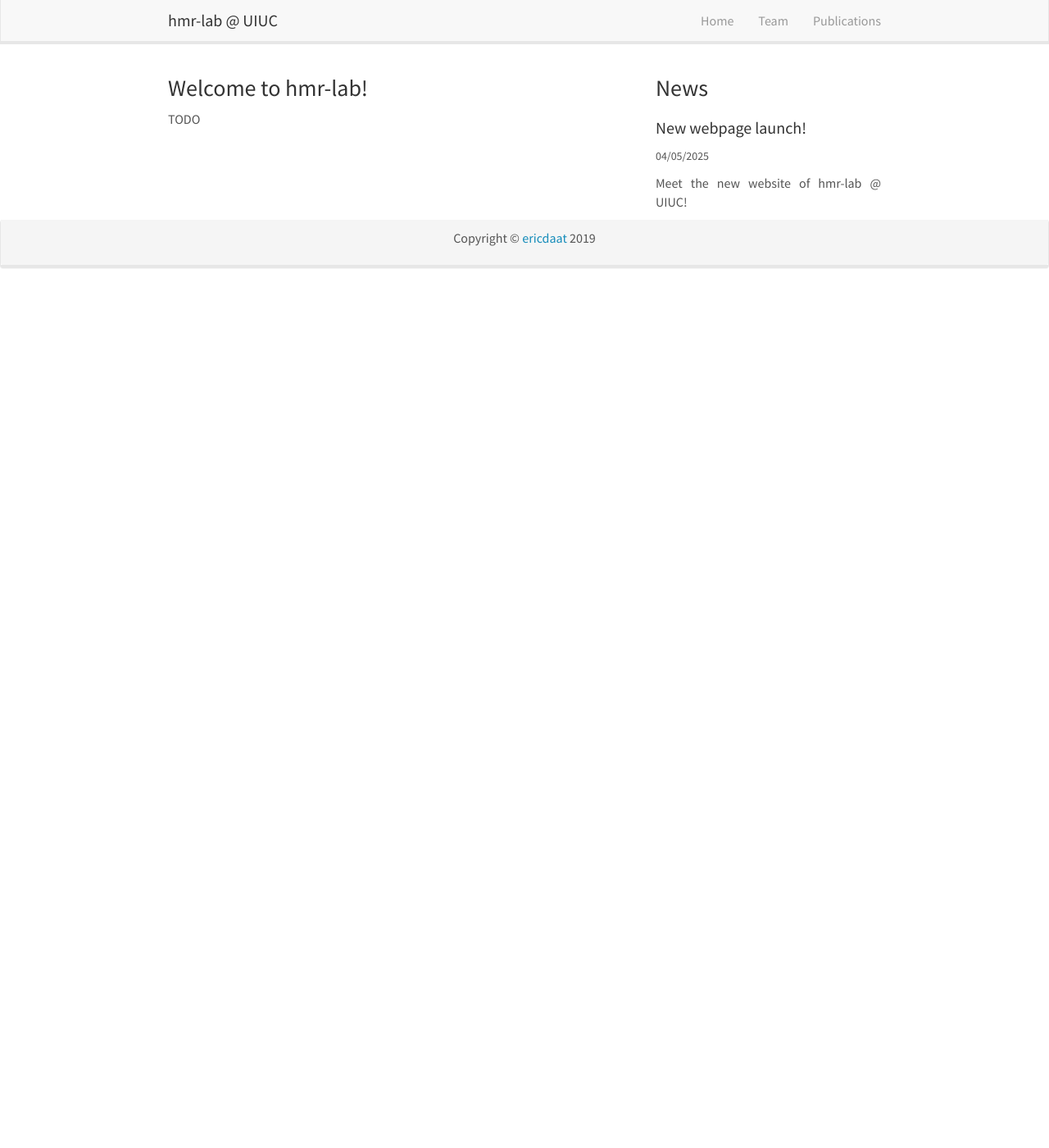
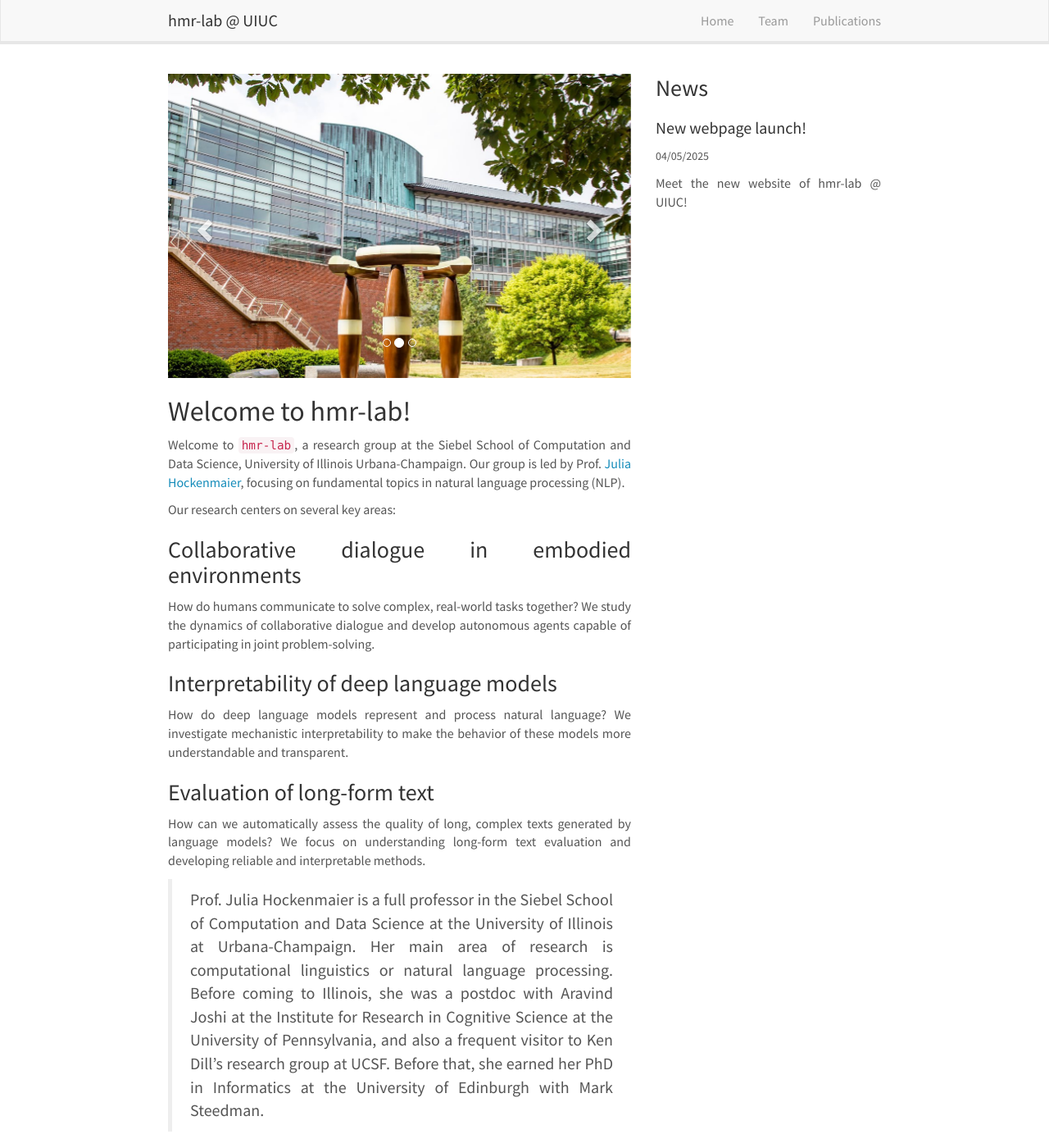
Before and after one commit to hmr-lab/hmr-lab.github.io, a Jekyll site: the page built from _pages/home.md, in a window 1280 px wide and 1400 px high. Shown: the whole window at 82% size. Built offline with Jekyll 4.4.1, drawn with Linux system fonts in a browser that asks for light colours; nearby versions of some CDN libraries; some of the changed text lies outside the part shown.

Commit message:
update home

```diff
--- a/_layouts/homelay.html
+++ b/_layouts/homelay.html
@@ -3,7 +3,7 @@ layout: default
 ---
 
 <div id="homeid" class="col-sm-8 ml-0 nopadding-left">
-	<!-- <div id="carousel" class="carousel slide" data-ride="carousel" data-interval="5000" data-pause="hover" >
+	<div id="carousel" class="carousel slide" data-ride="carousel" data-interval="5000" data-pause="hover" >
 		<ol class="carousel-indicators">
 			<li data-target="#carousel" data-slide-to="0" class="active"></li>
 			<li data-target="#carousel" data-slide-to="1"></li>
@@ -12,13 +12,10 @@ layout: default
 
 		<div class="carousel-inner" markdown="0">
 			<div class="item active">
-				<img src="{{ site.url }}{{ site.baseurl }}/images/slider/slider-image.png" alt="Slide 1" />
+				<img src="{{ site.url }}{{ site.baseurl }}/images/slider/groupphoto_20250423.jpg" alt="Slide 1" />
 			</div>
 			<div class="item">
-				<img src="{{ site.url }}{{ site.baseurl }}/images/slider/slider-image.png" alt="Slide 2" />
-			</div>
-			<div class="item">
-				<img src="{{ site.url }}{{ site.baseurl }}/images/slider/slider-image.png" alt="Slide 2" />
+				<img src="{{ site.url }}{{ site.baseurl }}/images/slider/siebelschool.jpg" alt="Slide 2" />
 			</div>
 		</div>
 		<a class="left carousel-control" href="#carousel" role="button" data-slide="prev">
@@ -29,7 +26,7 @@ layout: default
 		<span class="glyphicon glyphicon-chevron-right" aria-hidden="true"></span>
 		<span class="sr-only">Next</span>
 		</a>
-	</div> -->
+	</div>
 
 	{{ content }}
 
--- a/_pages/home.md
+++ b/_pages/home.md
@@ -6,6 +6,21 @@ sitemap: true
 permalink: /
 ---
 
-### Welcome to hmr-lab!
+## Welcome to hmr-lab!
 
-TODO
+Welcome to `hmr-lab`, a research group at the Siebel School of Computation and Data Science, University of Illinois Urbana-Champaign. Our group is led by Prof. [Julia Hockenmaier](https://juliahmr.cs.illinois.edu/), focusing on fundamental topics in natural language processing (NLP).
+
+Our research centers on several key areas:
+
+### Collaborative dialogue in embodied environments
+How do humans communicate to solve complex, real-world tasks together? We study the dynamics of collaborative dialogue and develop autonomous agents capable of participating in joint problem-solving.
+
+### Interpretability of deep language models
+How do deep language models represent and process natural language? We investigate mechanistic interpretability to make the behavior of these models more understandable and transparent.
+
+### Evaluation of long-form text
+How can we automatically assess the quality of long, complex texts generated by language models? We focus on understanding long-form text evaluation and developing reliable and interpretable methods.
+
+> Prof. Julia Hockenmaier is a full professor in the Siebel School of Computation and Data Science at the University of Illinois at Urbana-Champaign. Her main area of research is computational linguistics or natural language processing. Before coming to Illinois, she was a postdoc with Aravind Joshi at the Institute for Research in Cognitive Science at the University of Pennsylvania, and also a frequent visitor to Ken Dill's research group at UCSF. Before that, she earned her PhD in Informatics at the University of Edinburgh with Mark Steedman.
+
+We are part of the larger [UIUC NLP group](https://nlp.cs.illinois.edu/).
```
Also changed, not shown: images/slider/siebelschool.jpg (added), images/slider/slider-image.png (deleted), 1 other file.
